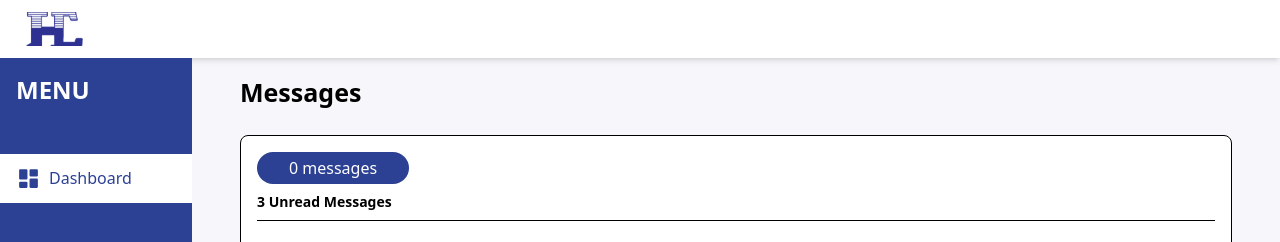
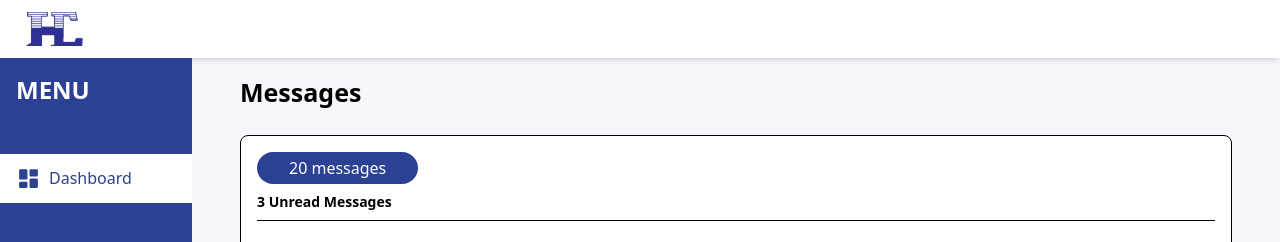
Before and after one commit to joshytheprogrammer/ochexagon_admin, a Next.js app: page /dashboard in a window 1280 px wide. Shown: the top 242 px of the page. Built offline with nearby package versions, Linux system fonts and the light colour scheme; no server answers; the database is empty.

Commit message:
Changed context data flow

```diff
--- a/app/(panel)/layout.jsx
+++ b/app/(panel)/layout.jsx
@@ -3,7 +3,8 @@
 import Header from "@components/adminPanel/Header";
 import MenuBtn from "@components/adminPanel/MenuBtn";
 import SidePanel from "@components/adminPanel/SidePanel";
-import { useState } from "react";
+import { fetchMessages } from "@utils/firebase/utils";
+import { useEffect, useState } from "react";
 
 const AdminPanelLayout = ({ children }) => {
   const [isOpen, setIsOpen] = useState(false);
@@ -15,13 +16,10 @@ const AdminPanelLayout = ({ children }) => {
   return (
     <div className="adminPanel bg-blueish-white w-full flex flex-col h-screen">
       <Header />
-
       <div className="flex-1 flex overflow-hidden">
         <SidePanel isOpen={isOpen} setIsOpen={setIsOpen} />
-
         <main className="w-full lg:w-[85%] h-full px-4 mo-lg:px-8 lg:px-12 py-4">
           <MenuBtn onClick={openMenu} />
-
           {children}
         </main>
       </div>
--- a/components/adminPanel/dashboard/Messages.jsx
+++ b/components/adminPanel/dashboard/Messages.jsx
@@ -1,32 +1,13 @@
-"use client"
-
-import { fetchMessages } from "@utils/firebase/utils";
 import messagesArray from "@utils/lists/messages";
 import Link from "next/link";
-import { useEffect, useState } from "react";
 
 const Messages = () => {
   const messageList = messagesArray;
-  const [messages, setMessages] = useState([]);
-
-  useEffect(() => {
-    async function fetchData() {
-      try {
-        const data = await fetchMessages();
-        setMessages(data);
-      } catch (error) {
-        console.log(error.code);
-      }
-    }
-    fetchData();
-  }, []);
-
-  console.log(messages);
 
   return (
     <div className="h-full overflow-hidden flex flex-col">
       <div className="flex flex-col-reverse mo-lg:flex-row justify-between mb-2 lg:mb-0">
-        <span className="datalength-btn">{messages.length == 1 ? `${messages.length} message` : `${messages.length} messages`}</span>
+        <span className="datalength-btn">{messagesArray.length == 1 ? `${messagesArray.length} message` : `${messagesArray.length} messages`}</span>
         <input type="text" className="search-btn w-full mo-lg:w-[50%] mb-5 lg:mb-0" />
       </div>
 
--- a/utils/context/AdminContext.jsx
+++ /dev/null
@@ -1,5 +0,0 @@
-import { createContext } from "react";
-
-const AdminContext = createContext();
-
-export default AdminContext;
--- /dev/null
+++ b/utils/context/MessagesContext.js
@@ -0,0 +1,5 @@
+import { createContext } from "react";
+
+const MessagesContext = createContext();
+
+export default MessagesContext;
```
Also changed, not shown: app/(panel)/dashboard/layout.jsx (+13 -0 lines).
